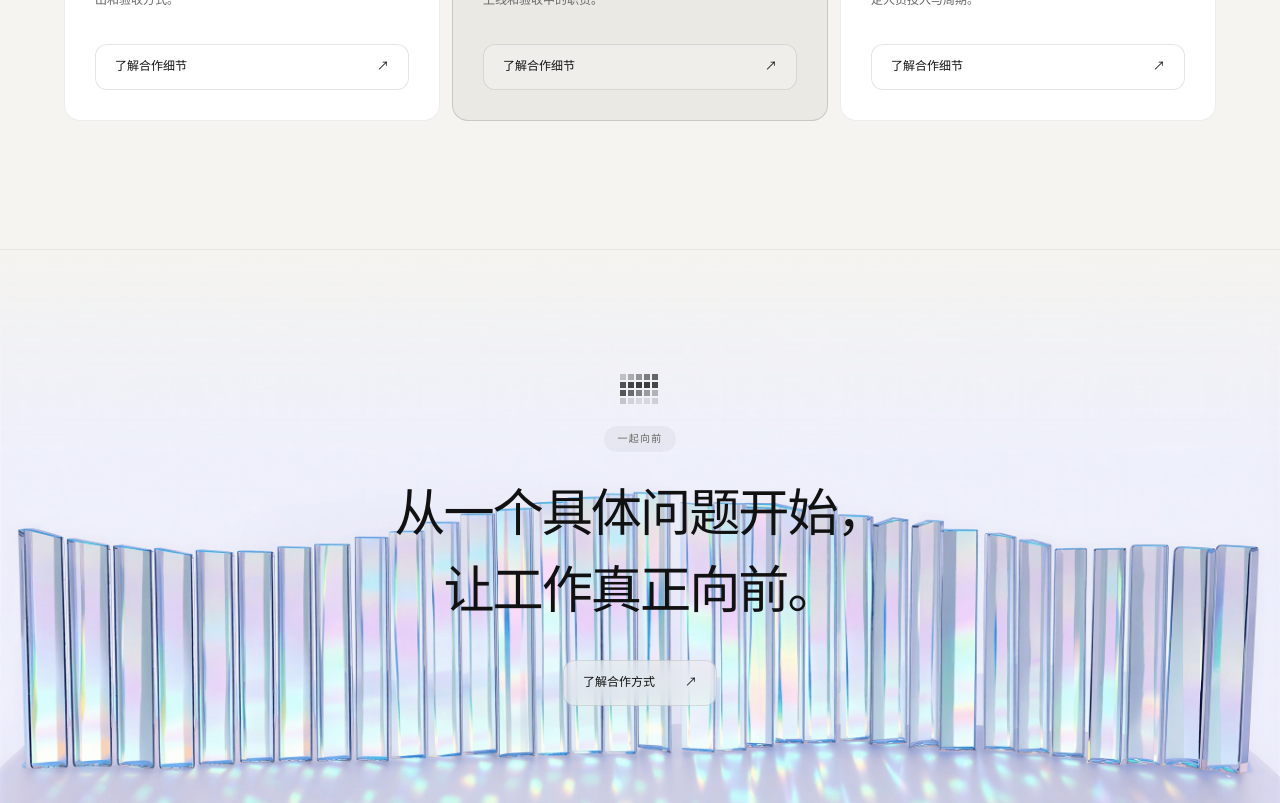
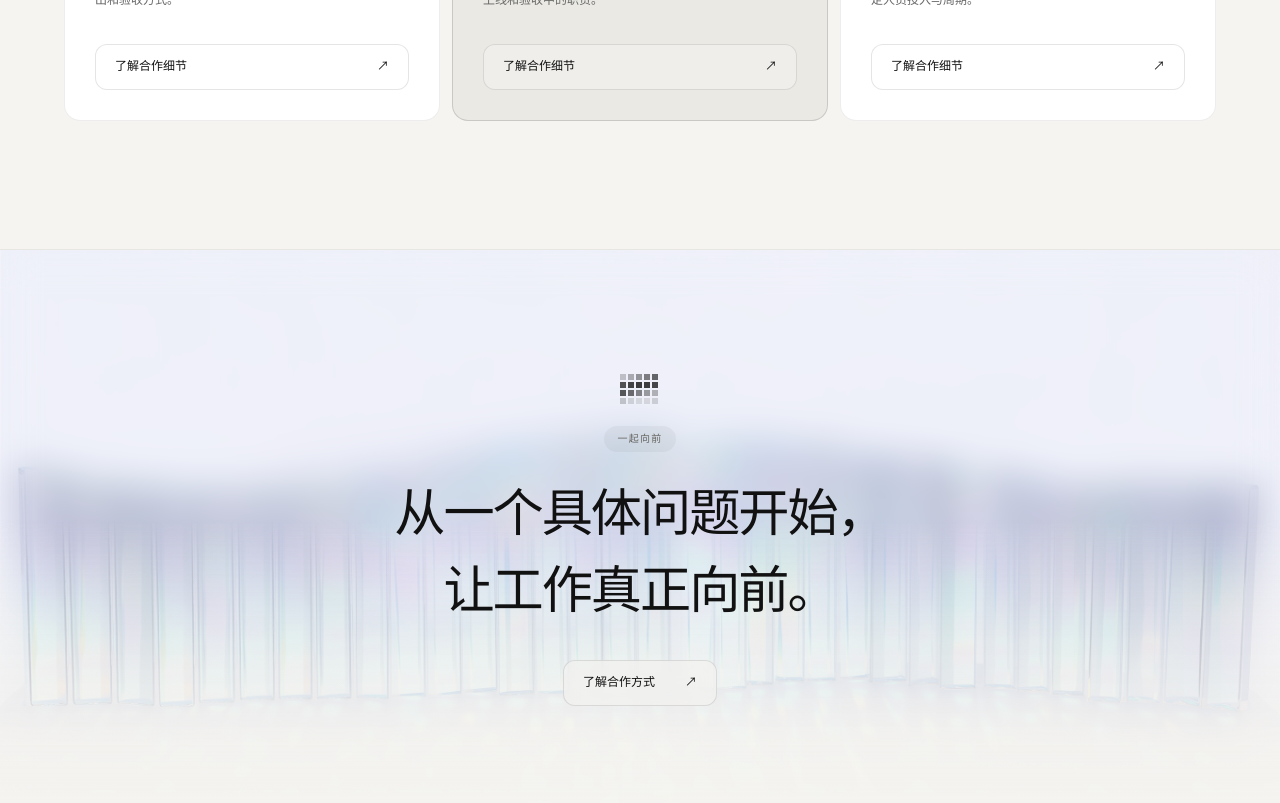
Before and after one commit to PatrickLiveCool/QinTopia-GEO, a Next.js app in the folder sites/fde/: page / in a window 1280 px wide. Shown: the part 7220-8023 px from the top of the page. Built offline with nearby package versions, Linux system fonts and the light colour scheme.

Commit message:
feat: update footer styles and add visual effects

```diff
--- a/sites/fde/app/agentic.css
+++ b/sites/fde/app/agentic.css
@@ -63,8 +63,10 @@
 .ag-step-copy { position: relative; padding: 24px; padding-top: 175px; }.ag-step-number { font: 11px var(--mono); color: #777; }.ag-step-copy h3 { font-size: 17px; font-weight: 400; margin: 16px 0 12px; }.ag-step-copy p { font-size: 12px; line-height: 1.85; color: #666; }
 .ag-project-note { font-size: 10px; color: #777; margin-top: 24px; }
 .ag-cooperation-grid { display: grid; grid-template-columns: repeat(3,minmax(0,1fr)); gap: 12px; }.ag-cooperation-card { padding: 30px; display: flex; flex-direction: column; }.ag-cooperation-card .ag-tag { margin-top: 0; }.ag-cooperation-card h3 { margin: 28px 0 18px; font-size: 23px; line-height: 1.6; font-weight: 350; }.ag-cooperation-card p { font-size: 12px; line-height: 1.9; color: #666; }.ag-cooperation-card .ag-model-fit { padding-bottom: 22px; margin-bottom: 22px; border-bottom: 1px solid #0000000f; color: #222; }.ag-cooperation-card .ag-button { margin-top: 32px; }.ag-featured { background: #eae9e4; border-color: #00000024; }
-.ag-footer { border-top: 1px solid #0000000f; }.ag-footer-scene { position: relative; overflow: hidden; padding: 120px 48px; min-height: 600px; }.ag-footer-scene > img { position: absolute; inset: 0; width: 100%; height: 100%; object-fit: cover; mask-image: linear-gradient(to bottom,transparent,black 35%); }
-.ag-footer-copy { position: relative; z-index: 1; text-align: center; display: flex; flex-direction: column; align-items: center; }.ag-footer-title { font-size: clamp(32px,4vw,56px); font-weight: 300; line-height: 1.5; letter-spacing: -.04em; margin: 24px 0 30px; }.ag-footer-copy .ag-button { background: #f5f4f080; backdrop-filter: blur(12px); }.ag-footer-copy .ag-button:hover { background: #111; }
+.ag-footer { border-top: 1px solid #0000000f; }.ag-footer-scene { position: relative; overflow: hidden; padding: 120px 48px; min-height: 600px; }.ag-footer-scene > img { position: absolute; bottom: 0; left: 0; width: 100%; height: auto; object-fit: cover; object-position: bottom; opacity: .85; pointer-events: none; user-select: none; }
+.ag-footer-scene::before { content: ""; position: absolute; inset: 0; z-index: 1; pointer-events: none; -webkit-mask-image: linear-gradient(to top,transparent 0%,black 55%); mask-image: linear-gradient(to top,transparent 0%,black 55%); -webkit-backdrop-filter: blur(18px); backdrop-filter: blur(18px); }
+.ag-footer-scene::after { content: ""; position: absolute; inset: 0; z-index: 1; pointer-events: none; background: linear-gradient(to top,rgb(245,244,240) 0%,rgba(245,244,240,.92) 18%,rgba(245,244,240,.55) 35%,transparent 55%); }
+.ag-footer-copy { position: relative; z-index: 2; text-align: center; display: flex; flex-direction: column; align-items: center; }.ag-footer-title { font-size: clamp(32px,4vw,56px); font-weight: 300; line-height: 1.5; letter-spacing: -.04em; margin: 24px 0 30px; }.ag-footer-copy .ag-button { background: #f5f4f080; backdrop-filter: blur(12px); }.ag-footer-copy .ag-button:hover { background: #111; }
 .ag-footer-bottom { display: flex; align-items: center; justify-content: space-between; gap: 30px; border-top: 1px solid #0000000f; padding: 40px 48px 70px; }.ag-footer-bottom nav { display: flex; flex-wrap: wrap; gap: 26px; font-size: 11px; color: #666; }.ag-footer-bottom > span { font-size: 9px; color: #777; }
 .version-switch { position: fixed; right: 16px; bottom: 16px; z-index: 60; border: 1px solid #0000001a; border-radius: 999px; box-shadow: 0 4px 18px #0000000a; background: #f5f4f0e8; backdrop-filter: blur(16px); color: #555; padding: 8px 14px; font-size: 10px; }.version-switch:hover { background: #fff; color: #111; }
 .agentic-shell .container { width: min(1152px, calc(100% - 96px)); }
```
